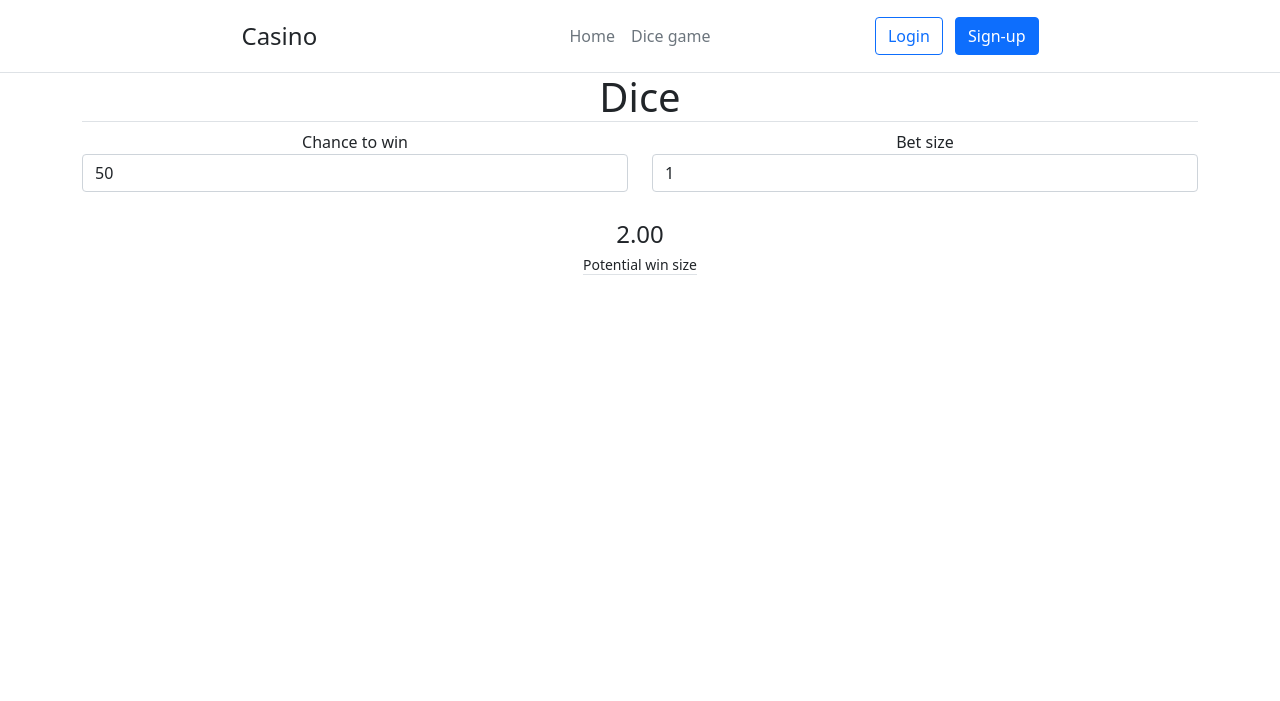
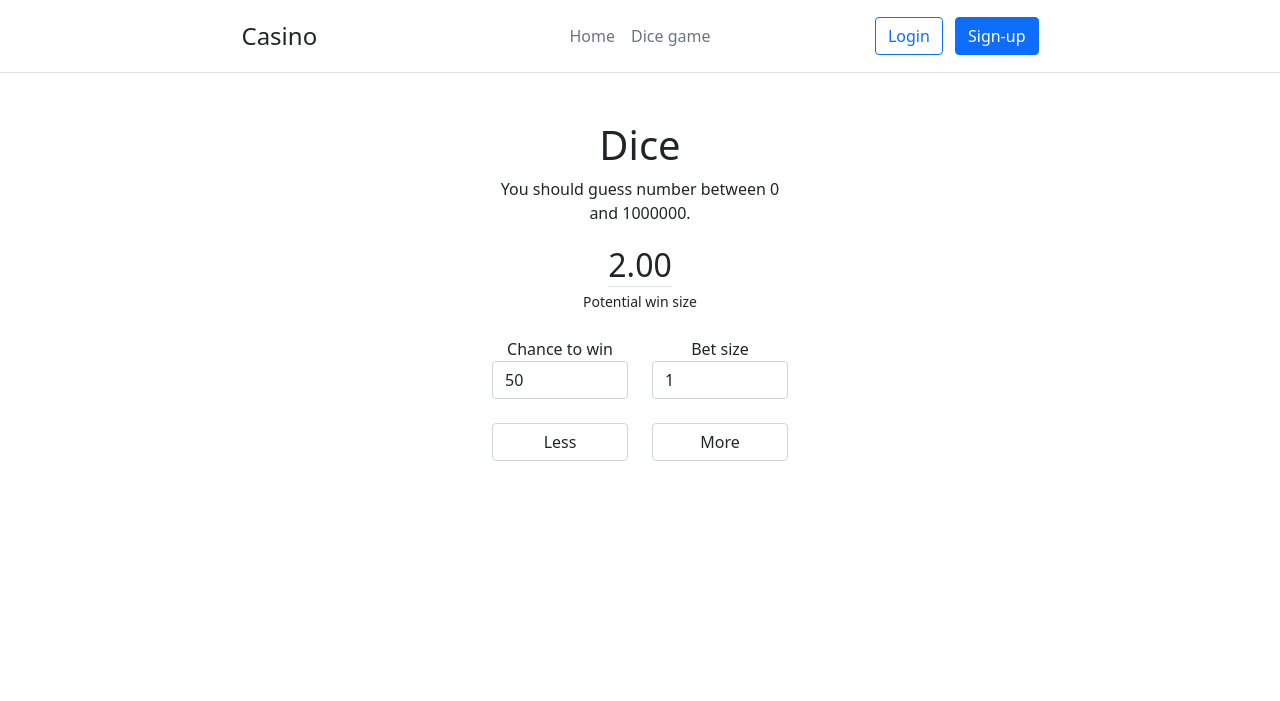
Before and after one commit to kirillzhosul/casino, a Python web app: template src/app/templates/games/dice/dice.index.html.jinja in a window 1280 px wide. Shown: the top 701 px of the page. Run offline with Jinja, Linux system fonts and the light colour scheme; the template is opened without the code that fills it, so the values that code supplies are empty; some libraries are stand-ins or nearby versions.

Commit message:
HTML Dice improvements

```diff
--- a/src/app/templates/games/dice/dice.index.html.jinja
+++ b/src/app/templates/games/dice/dice.index.html.jinja
@@ -7,27 +7,31 @@
 
 {% block main %}
 
-<div class="dice-game-wrapper container">
-    <h1 class="border-bottom">Dice</h1>
+<div class="dice-game-wrapper container w-25 pt-5">
+    <h1>Dice</h1>
+    <p>You should guess number between 0 and 1000000.</p>
+
+    <div class="dice-game-bet-information-preview">
+        <big id="dice-game-bet-potential-win-size" class="fs-2 border-bottom"></big><br>
+        <small>Potential win size</small>
+    </div>
+    <br>
     <div class="row">
         <div class="dice-game-bet-percent col">
             Chance to win <br>
             <input id="dice-game-bet-percent-input" class="form-control" type="number" min="1" max="95" step="1" oninput="diceBetPercentUpdateInput(this.value)"><br>
         </div>
-
         <div class="dice-game-bet-size col">
             Bet size<br>
             <input id="dice-game-bet-size-input" class="form-control" type="number" min="1" value="1" max="" placeholder="Size" oninput="diceBetSizeUpdateInput(this.value)">
         </div>
     </div>
-
-    <div class="col">
-        <div class="dice-game-bet-information-preview">
-            <big id="dice-game-bet-potential-win-size" class="fs-4"></big>
-            <br>
-            <small class="border-bottom">
-                Potential win size
-            </small>
+    <div class="dice-game-bet-buttons row">
+        <div class="col">
+           <input id="dice-game-bet-button-min" class="form-control" type="button" value="Less">
+        </div>
+        <div class="col">
+            <input id="dice-game-bet-button-max" class="form-control" type="button" value="More">
         </div>
     </div>
 </div>
```
